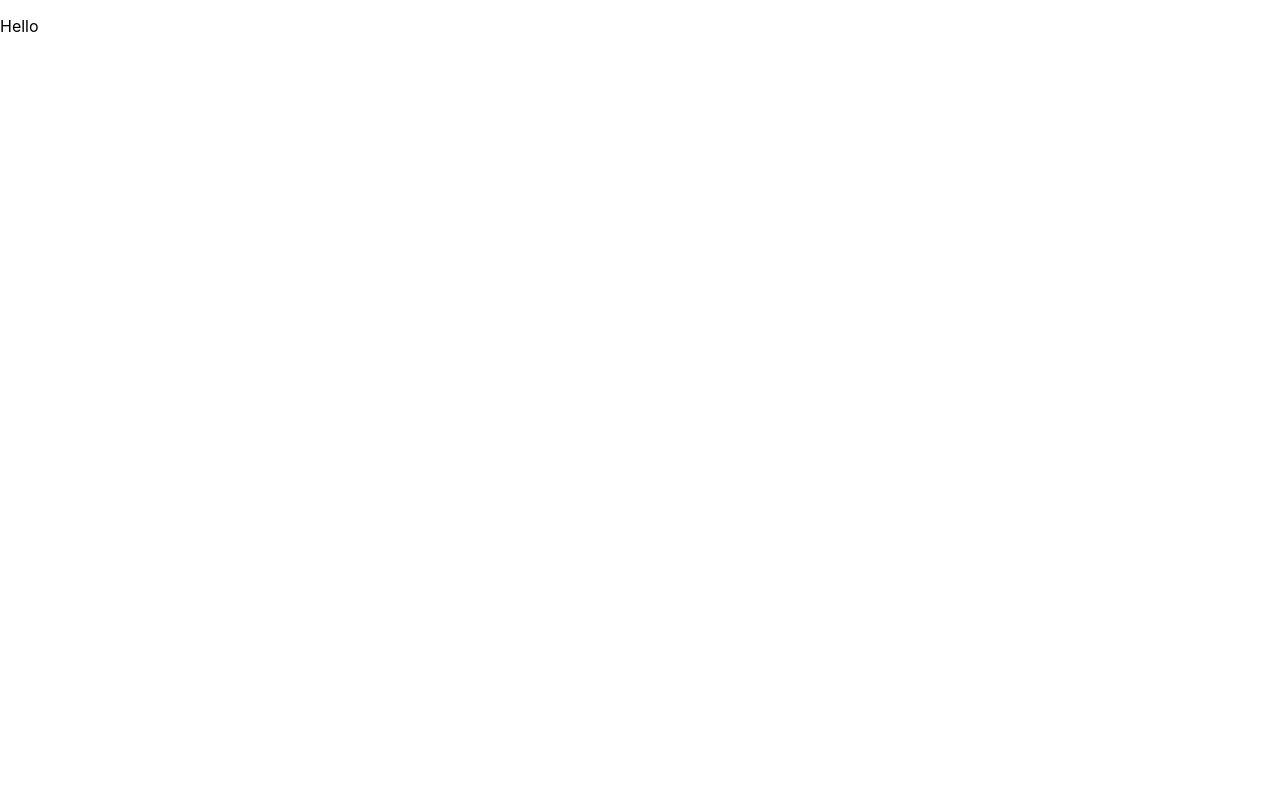
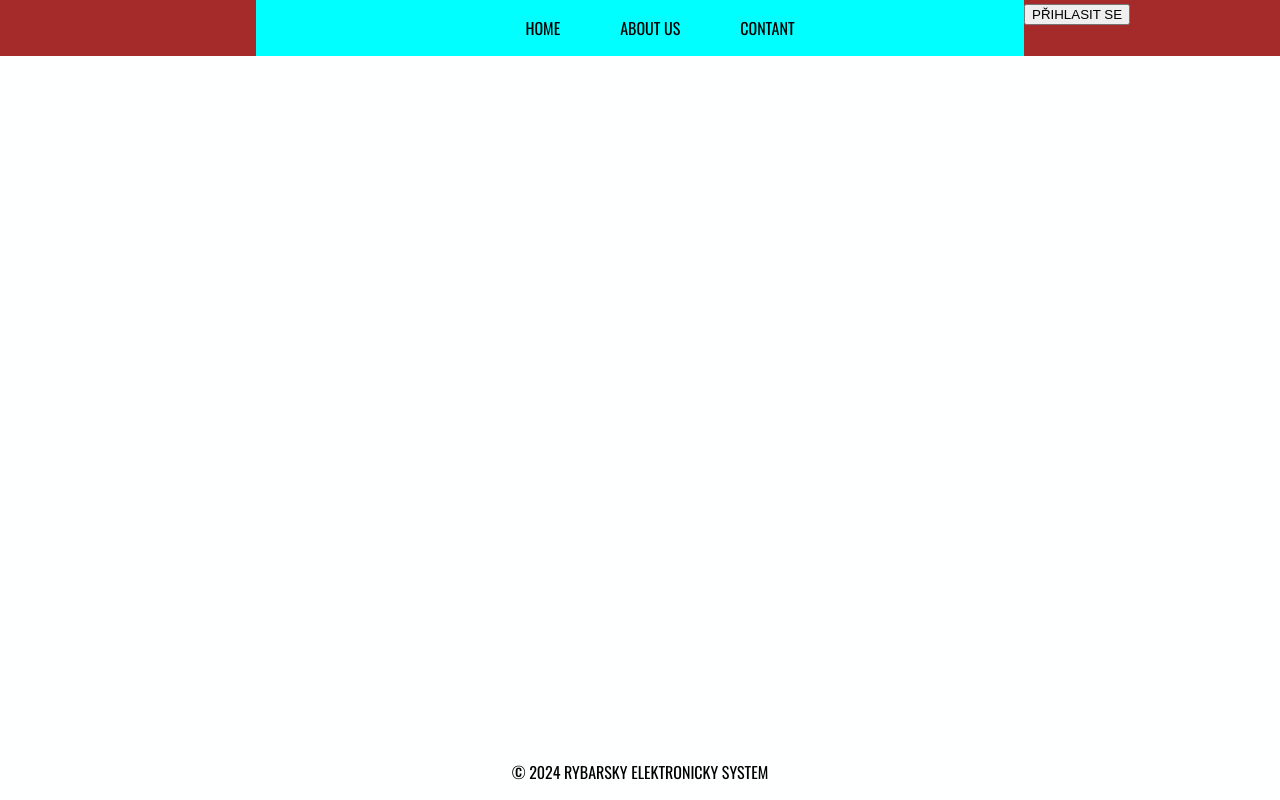
Before and after one commit to Gajdos-Petr/elektronicka-rybarska-evidence, a React (Create React App) app: page / in a window 1280 px wide. Built offline with nearby package versions, Linux system fonts and the light colour scheme.

Commit message:
Footer - Inline CSS

```diff
--- a/src/App.css
+++ b/src/App.css
@@ -1,38 +1,4 @@
-.App {
-  text-align: center;
+.testovaci{
+  min-height: 100vh;
+
 }
-
-.App-logo {
-  height: 40vmin;
-  pointer-events: none;
-}
-
-@media (prefers-reduced-motion: no-preference) {
-  .App-logo {
-    animation: App-logo-spin infinite 20s linear;
-  }
-}
-
-.App-header {
-  background-color: #0859fc;
-  min-height: 100vh;
-  display: flex;
-  flex-direction: column;
-  align-items: center;
-  justify-content: center;
-  font-size: calc(10px + 2vmin);
-  color: white;
-}
-
-.App-link {
-  color: #61dafb;
-}
-
-@keyframes App-logo-spin {
-  from {
-    transform: rotate(0deg);
-  }
-  to {
-    transform: rotate(360deg);
-  }
-}
--- a/src/App.js
+++ b/src/App.js
@@ -1,29 +1,14 @@
-import logo from './logo.svg';
 import './App.css';
+import NavBar from './components/navBar/NavBar';
+import Footer from './components/Footer';
+import { COLORS } from './styles/colors';
 
 function App() {
   return (
-    <div className='test'>
-      <p>Hello</p>
+    <div className='testovaci' style={ {backgroundColor: COLORS.BACKGROUND_COLOR}}>
+      <NavBar />
+      <Footer />
     </div>
-
- /*   <div className="App">
-      <header className="App-header">
-        <img src={logo} className="App-logo" alt="logo" />
-        <p>
-          Edit <code>src/App.js</code> and save to reload.
-        </p>
-        <a
-          className="App-link"
-          href="https://reactjs.org"
-          target="_blank"
-          rel="noopener noreferrer"
-        >
-          Learn React
-        </a>
-      </header>
-  </div> */
-
   );
 }
 
--- /dev/null
+++ b/src/components/Footer.jsx
@@ -0,0 +1,18 @@
+import React from 'react'
+
+function Footer() {
+    const footerStyle ={
+        width: "100%",
+        display: "flex",
+        justifyContent: "center",
+        position: "absolute",
+        bottom: 0,
+    }
+  return (
+  <footer style={footerStyle}>
+    <p>© 2024 RYBARSKY ELEKTRONICKY SYSTEM</p>
+  </footer>
+  )
+}
+
+export default Footer
--- /dev/null
+++ b/src/components/buttons/LoginButton.jsx
@@ -0,0 +1,11 @@
+import React from 'react'
+
+function LoginButton() {
+  return (
+    <div>
+        <button>PŘIHLASIT SE</button>
+    </div>
+  )
+}
+
+export default LoginButton
--- /dev/null
+++ b/src/components/navBar/NavBar.jsx
@@ -0,0 +1,21 @@
+import React from 'react'
+import Navigation from './Navigation'
+import LoginButton from '../buttons/LoginButton'
+import '../../styles/NavBar.css'
+function NavBar() {
+  return (
+<nav>
+  <div className='navbar-left-section'>
+  </div>
+  <div className='navbar-middle-section'>
+    <Navigation />
+  </div>
+  <div className='navbar-right-section'>
+  <LoginButton />
+  </div>
+
+</nav>
+    )
+}
+
+export default NavBar
--- /dev/null
+++ b/src/components/navBar/Navigation.jsx
@@ -0,0 +1,17 @@
+import React from 'react';
+import '../../styles/Navigation.css';
+
+
+function Navigation() {
+  return (
+    <div className='menu'>
+      <ul>
+        <li>HOME</li>
+        <li>ABOUT US</li>
+        <li>CONTANT</li>
+      </ul>
+    </div>
+  )
+}
+
+export default Navigation
--- a/src/index.css
+++ b/src/index.css
@@ -1,13 +1,6 @@
+@import url('https://fonts.googleapis.com/css2?family=Oswald:wght@200..700&display=swap');
 body {
   margin: 0;
-  font-family: -apple-system, BlinkMacSystemFont, 'Segoe UI', 'Roboto', 'Oxygen',
-    'Ubuntu', 'Cantarell', 'Fira Sans', 'Droid Sans', 'Helvetica Neue',
-    sans-serif;
-  -webkit-font-smoothing: antialiased;
-  -moz-osx-font-smoothing: grayscale;
+  padding: 0;
+  font-family: "Oswald", sans-serif;
 }
-
-code {
-  font-family: source-code-pro, Menlo, Monaco, Consolas, 'Courier New',
-    monospace;
-}
--- /dev/null
+++ b/src/styles/NavBar.css
@@ -0,0 +1,23 @@
+nav{
+    width: 100%;
+    display: flex;
+    flex-direction: row;
+}
+
+.navbar-left-section{
+    width: 20%;
+    background-color: brown;
+
+}
+
+.navbar-middle-section{
+    width: 60%;
+    background-color: aqua;
+    display: flex;
+   justify-content: center;
+}
+
+.navbar-right-section{
+    width: 20%;
+    background-color: brown;
+}
--- /dev/null
+++ b/src/styles/Navigation.css
@@ -0,0 +1,13 @@
+.menu{
+    display: flex;
+}
+
+.menu ul {
+    display: flex;
+    list-style: none;
+  }
+.menu li{
+   margin: 0px 30px;
+
+
+}
--- /dev/null
+++ b/src/styles/colors.js
@@ -0,0 +1,7 @@
+export const COLORS = {
+    BACKGROUND_COLOR: '#FEFFFF',
+    TEXT_COLOR_BLACK:  '#000000',
+    TEXT_COLOR_WHITE:  '#FFFFFF',
+    BOX_COLOR_DARK: '#17252A',
+    BOX_COLOR_LIGHT: '#3AAFA9'
+};
```
Also changed, not shown: src/logo.svg (deleted).
